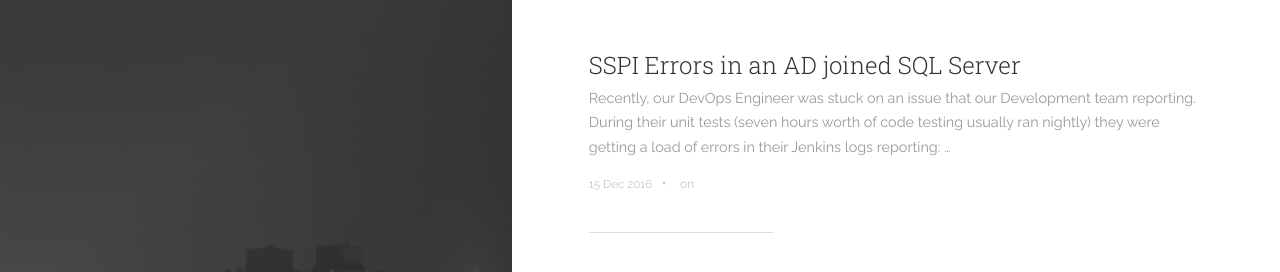
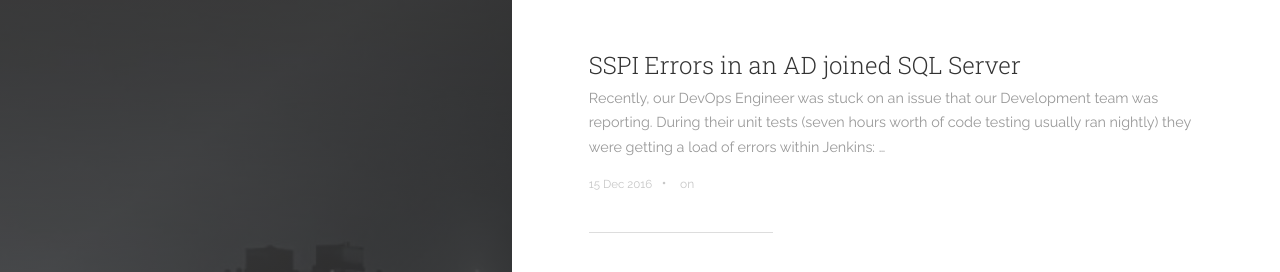
Before and after one commit to mfiebelkorn/mfiebelkorn.github.io, a Jekyll site: the page built from index.html, in a window 1280 px wide and 1115 px high. Shown: the top 272 px of the window. Built offline with Jekyll 4.4.1, drawn with Linux system fonts in a browser that asks for light colours; nearby versions of some CDN libraries; the list of posts is cut into pages by our own code.

Commit message:
Update 2016-12-15-SSPI_Errors_in_AD_Joined_SQLServer.markdown

```diff
--- a/_posts/2016-12-15-SSPI_Errors_in_AD_Joined_SQLServer.markdown
+++ b/_posts/2016-12-15-SSPI_Errors_in_AD_Joined_SQLServer.markdown
@@ -6,12 +6,12 @@ comments: false
 modified: 2016-12-15
 ---
 
-Recently, our DevOps Engineer was stuck on an issue that our Development team reporting. During their unit tests (seven hours worth of code testing usually ran nightly) they were getting a load of errors in their Jenkins logs reporting:
+Recently, our DevOps Engineer was stuck on an issue that our Development team was reporting. During their unit tests (seven hours worth of code testing usually ran nightly) they were getting a load of errors within Jenkins:
 
 System.Data.Entity.Core.EntityException : The underlying provider failed on Open.
   ----> System.Data.SqlClient.SqlException : The target principal name is incorrect.  Cannot generate SSPI context.
 
-Our DevOps Engineer (being the smart guy he is) passed it off to me (Infrastructure Engineer) because he recognized it as a Kerberos related issue. Since I was one of the Active Directory admins, this was now my problem. And since our Active Directory had been acting strangly for the past year ever since we started using a two-way trust with a company we merged with, I had no doubt this wouldn't be easy to solve.
+Our DevOps Engineer (being the smart guy he is) passed it off to me (Infrastructure Engineer) because he recognized it as a Kerberos related issue. Since our Active Directory had been acting strangly for the past year ever since we started using a two-way trust with a company we merged with, I had no doubt this wouldn't be easy to solve.
 
 ## Initial Ideas
 
```
